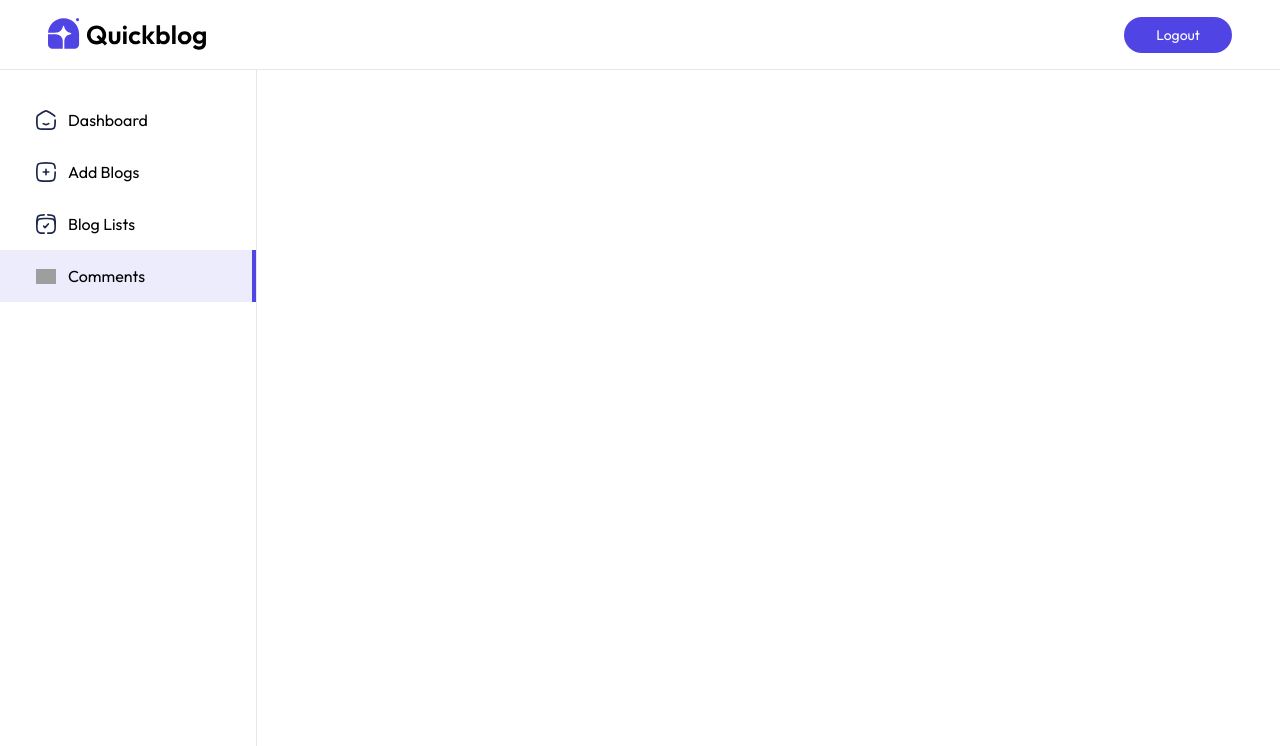
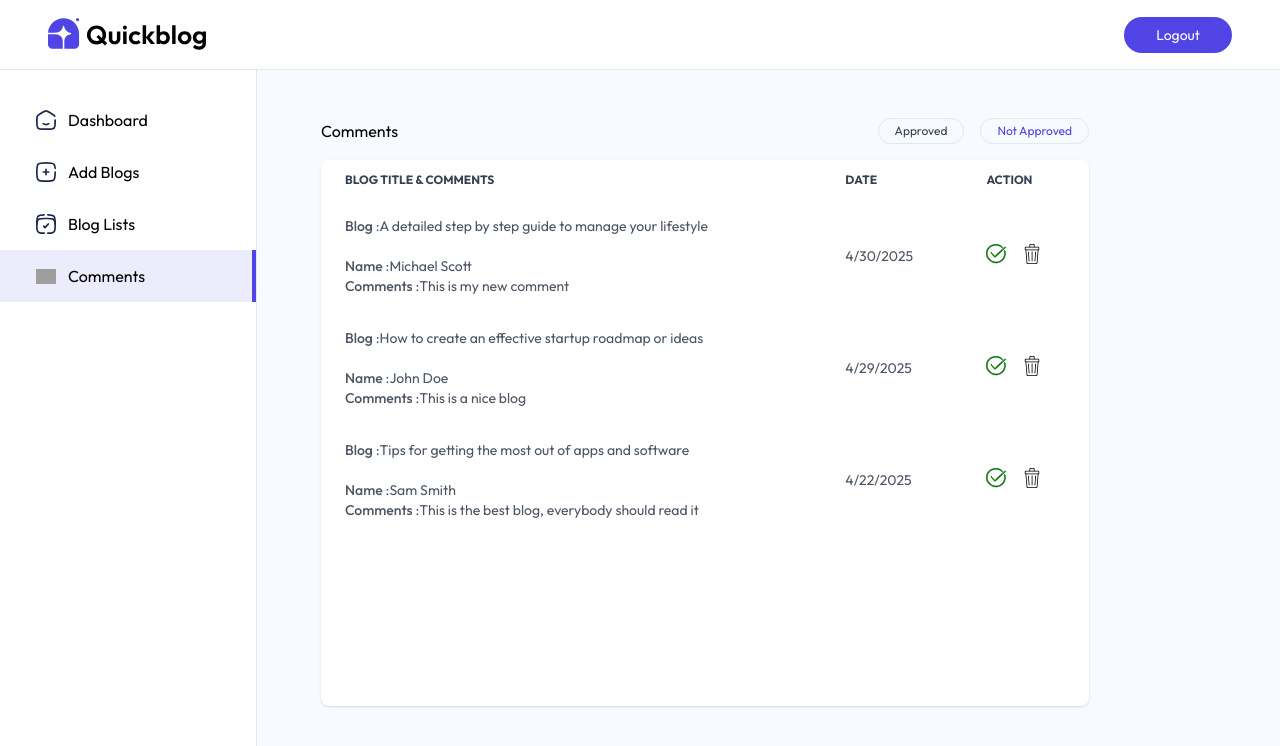
Before and after one commit to AshaSaini-033/QuickBlog, a React (Vite) app in the folder client/: page /admin/comments in a window 1280 px wide. Shown: the top 746 px of the page. Built offline with nearby package versions, Linux system fonts and the light colour scheme; grey boxes are pictures that could not be loaded.

Commit message:
added comments section

```diff
--- /dev/null
+++ b/client/src/components/CommentTableItem.jsx
@@ -0,0 +1,32 @@
+import React from 'react'
+import { assets } from '../assets/assets';
+
+const CommentTableItem = ({comment,fetchComments}) => {
+    const {blog,createdAt,_id} = comment;
+    const BlogDate = new Date(createdAt)
+  return (
+    <tr className='order-y border-gray-300' >
+     <td className='px-6 py-4'>
+        <b className='text-gray-600 font-medium'>Blog</b> :{blog.title}
+        <br/>
+        <br/>
+        <b className='text-gray-600 font-medium'>Name</b> :{comment.name}
+        <br/>
+        <b className='text-gray-600 font-medium'>Comments</b> :{comment.content}
+     </td>
+     <td className='px-6 py-4 max-sm:hidden'>
+        {BlogDate.toLocaleDateString()}
+     </td>
+     <td className='px-6 py-4'>
+        <div className='inline-flex item-center gap-4'>
+            {!comment.isApproved?
+            <img src = {assets.tick_icon} className='w-5 hover:scale-110 transition-all cursor-pointer'/>:<p className='text-xs border border-green-600 bg-green-100 text-green-600 rounded-full px-3 py-1'>Approved</p>}
+            <img src = {assets.bin_icon} className='w-5 hover:scale-110 transition-all cursor-pointer'/>
+        </div>
+     </td>
+
+    </tr>
+  )
+}
+
+export default CommentTableItem
--- a/client/src/pages/admin/Comments.jsx
+++ b/client/src/pages/admin/Comments.jsx
@@ -1,8 +1,44 @@
-import React from 'react'
+import React, { useEffect, useState } from 'react'
+import { comments_data } from '../../assets/assets'
+import CommentTableItem from '../../components/CommentTableItem'
 
 const Comments = () => {
+    const [comments,setComments] = useState([])
+    const [filter,setFilter ] = useState('Not Approved')
+    const fetchComments = async()=>{
+        setComments(comments_data);
+    }
+    useEffect(()=>{
+        fetchComments()
+    },[])
   return (
-    <div>
+    <div className='flex-1 pt-5 px-5 sm:pt-12 sm:pl-16 bg-blue-50/50 '>
+        <div className='flex justify-between items-center max-w-3xl '>
+            <h1>Comments</h1>
+            <div className='flex gap-4 '>
+             <button onClick={()=>setFilter('Approved')} className={`shadow-custom-sm border rounded-full px-4 py-1 cursor-pointer text-xs ${filter ==='Approved' ?'text-primary':'text-gray-700'}`}>Approved</button>
+             <button  onClick={()=>setFilter('Not Approved')}  className={`shadow-custom-sm border rounded-full px-4 py-1 cursor-pointer text-xs ${filter ==='Not Approved' ?'text-primary':'text-gray-700'}`}>Not Approved</button>
+            </div>
+        </div>
+        <div className='relative h-4/5 max-w-3xl overflow-x-auto mt-4 bg-white shadow rounded-lg scrollbar-hide'>
+            <table className='w-full text-sm text-gray-600'>
+                <thead className='text-xs text-gray-700 text-left uppercase'>
+                    <tr>
+                        <th scope='col' className='px-6 py-3'>Blog Title & Comments</th>
+                         <th scope='col' className='px-6 py-3 max-sm:hidden '>Date</th>
+                          <th scope='col' className='px-6 py-3'>Action</th>
+
+                    </tr>
+                </thead>
+                <tbody>
+                    {comments.filter((comment)=>{
+                        if(filter ==='Approved') return comment.isApproved ===true;
+                        return comment.isApproved ===false;
+
+                    }).map((comment,index)=> <CommentTableItem  key ={comment._id} comment={comment} index = {index+1} fetchComments={fetchComments}/>)}
+                </tbody>
+            </table>
+        </div>
 
     </div>
   )
```
